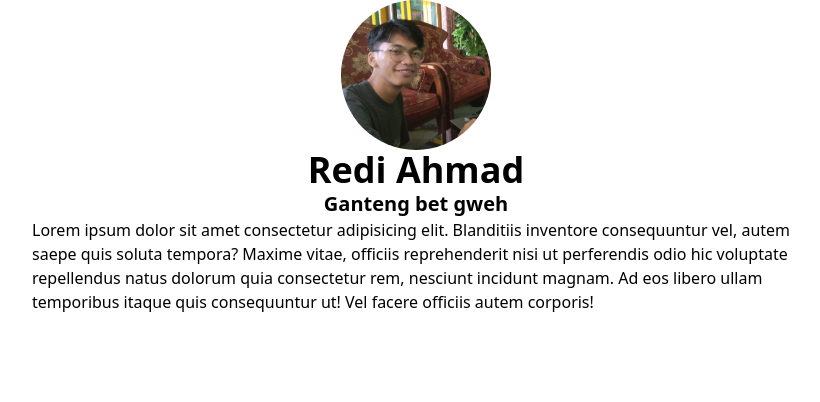
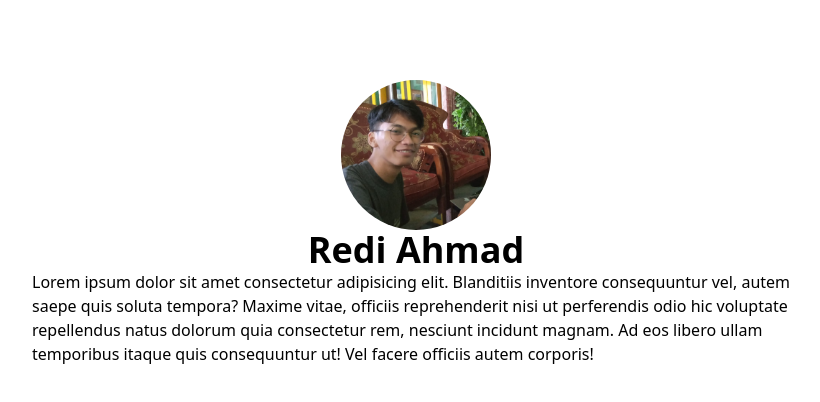
Before and after one commit to rediahmds/scratch-blog-nextjs, a Next.js app: page / in a window 1280 px wide. Shown: the top 402 px of the page, without its empty margins (224-1044 px from the left). Built offline with nearby package versions, Linux system fonts and the light colour scheme.

Commit message:
style: homepage vertical margin and heading size
Add conditional class name to determine the vertical margin. Change font size of owner name

```diff
--- a/components/Layout.tsx
+++ b/components/Layout.tsx
@@ -6,7 +6,6 @@ import Head from 'next/head';
 import Link from 'next/link';
 
 const ownerName = 'Redi Ahmad';
-
 interface Props {
   children?: ReactNode;
   home?: boolean;
@@ -16,7 +15,11 @@ export default function Layout({ children, home }: Props) {
   const profilePicturePath = '/images/profile.png';
 
   return (
-    <div className={`flex flex-col items-center text-black mx-64`}>
+    <div
+      className={`flex flex-col items-center text-black mx-64 ${
+        home ? 'my-20' : 'my-16'
+      }`}
+    >
       <Head>
         {/* METADATA */}
         <title>{ownerName}</title>
@@ -34,8 +37,7 @@ export default function Layout({ children, home }: Props) {
               height={150}
               width={150}
             />
-            <h2 className="text-4xl font-semibold">{ownerName}</h2>
-            <h3 className="text-xl font-semibold">Ganteng bet gweh</h3>
+            <h2 className="text-4xl font-bold">{ownerName}</h2>
           </>
         ) : (
           <>
@@ -46,7 +48,7 @@ export default function Layout({ children, home }: Props) {
               height={100}
               width={100}
             />
-            <h2 className="text-3xl font-semibold">{ownerName}</h2>
+            <h2 className="text-2xl font-semibold">{ownerName}</h2>
           </>
         )}
       </header>
```
